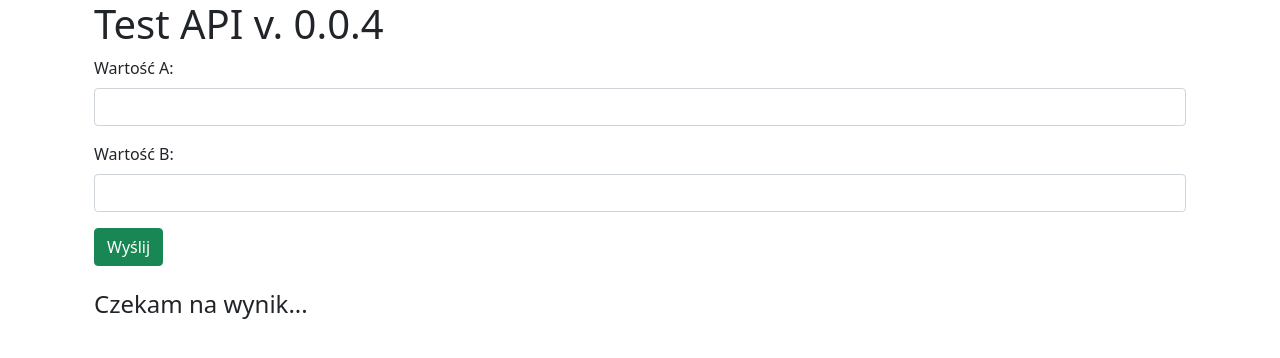
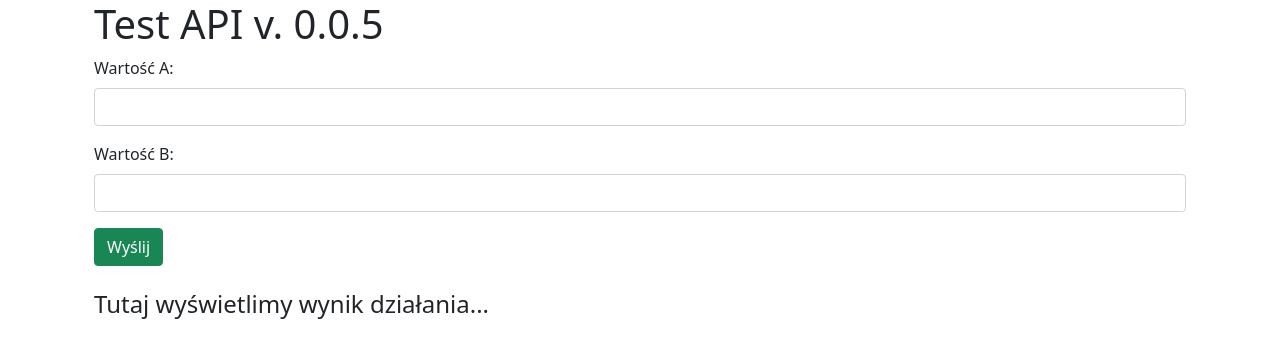
Before and after one commit to wowvaqa/engclcfe, a React (Create React App) app: page / in a window 1280 px wide. Shown: the top 358 px of the page. Built offline with nearby package versions, Linux system fonts and the light colour scheme.

Commit message:
refactor

```diff
--- a/src/views/HomeView.js
+++ b/src/views/HomeView.js
@@ -6,7 +6,6 @@ const HomeView = () => {
   const [sum, setSum] = useState(0);
   const [firstVal, setFirstVal] = useState(20);
   const [secVal, setSecVal] = useState(11);
-  // const [jsonData, setJsonData] = useState();
 
   async function sendData(event) {
     event.preventDefault();
@@ -29,7 +28,7 @@ const HomeView = () => {
   return (
     <>
       <Container>
-        <h1>Test API v. 0.0.4</h1>
+        <h1>Test API v. 0.0.5</h1>
       </Container>
 
       <Container>
@@ -68,7 +67,7 @@ const HomeView = () => {
         <br></br>
         <br></br>
 
-        {sum === 0 && <h4>Czekam na wynik...</h4>}
+        {sum === 0 && <h4>Tutaj wyświetlimy wynik działania...</h4>}
         {sum !== 0 && <h4>Wynik: {sum}</h4>}
       </Container>
     </>
```
